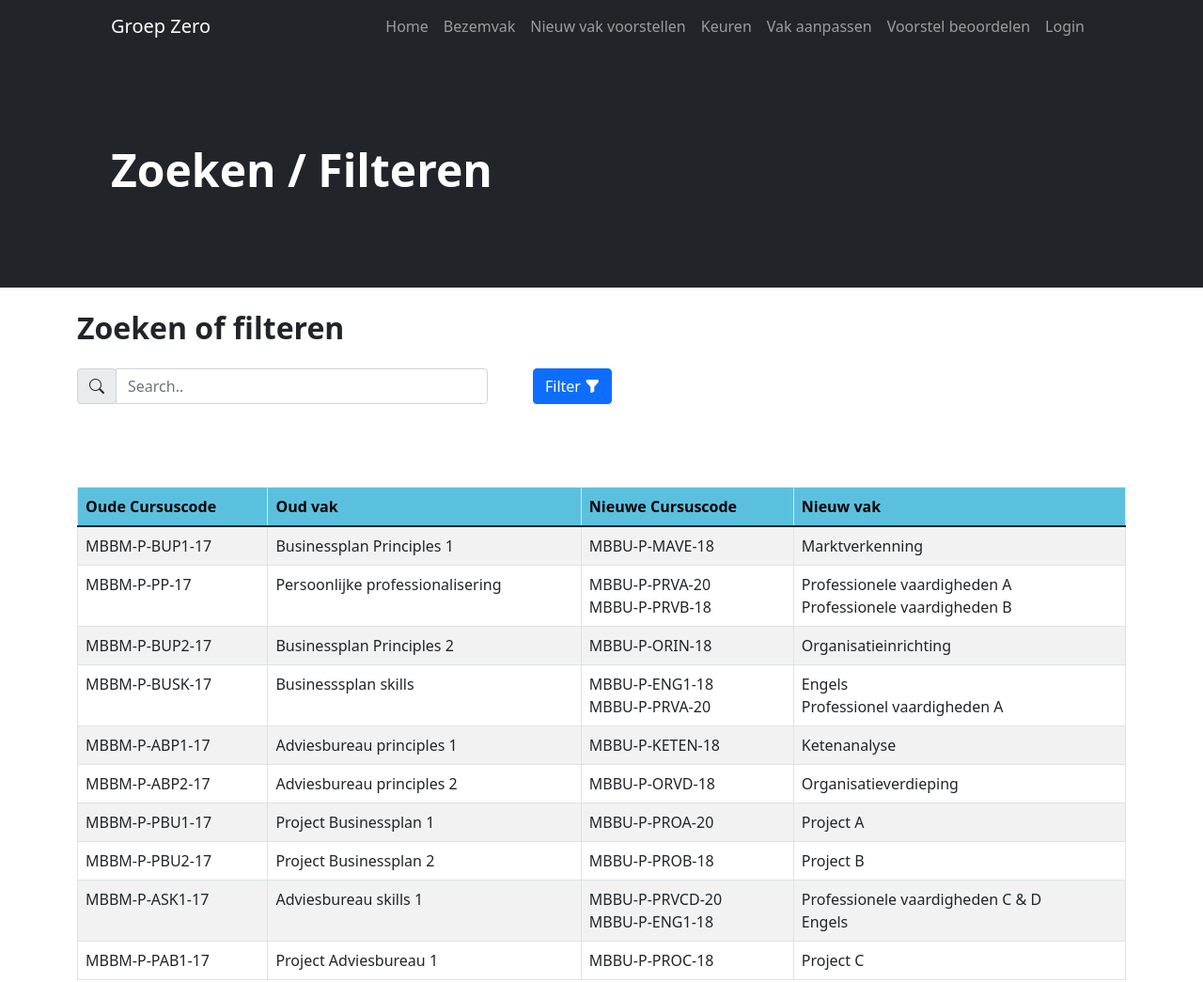
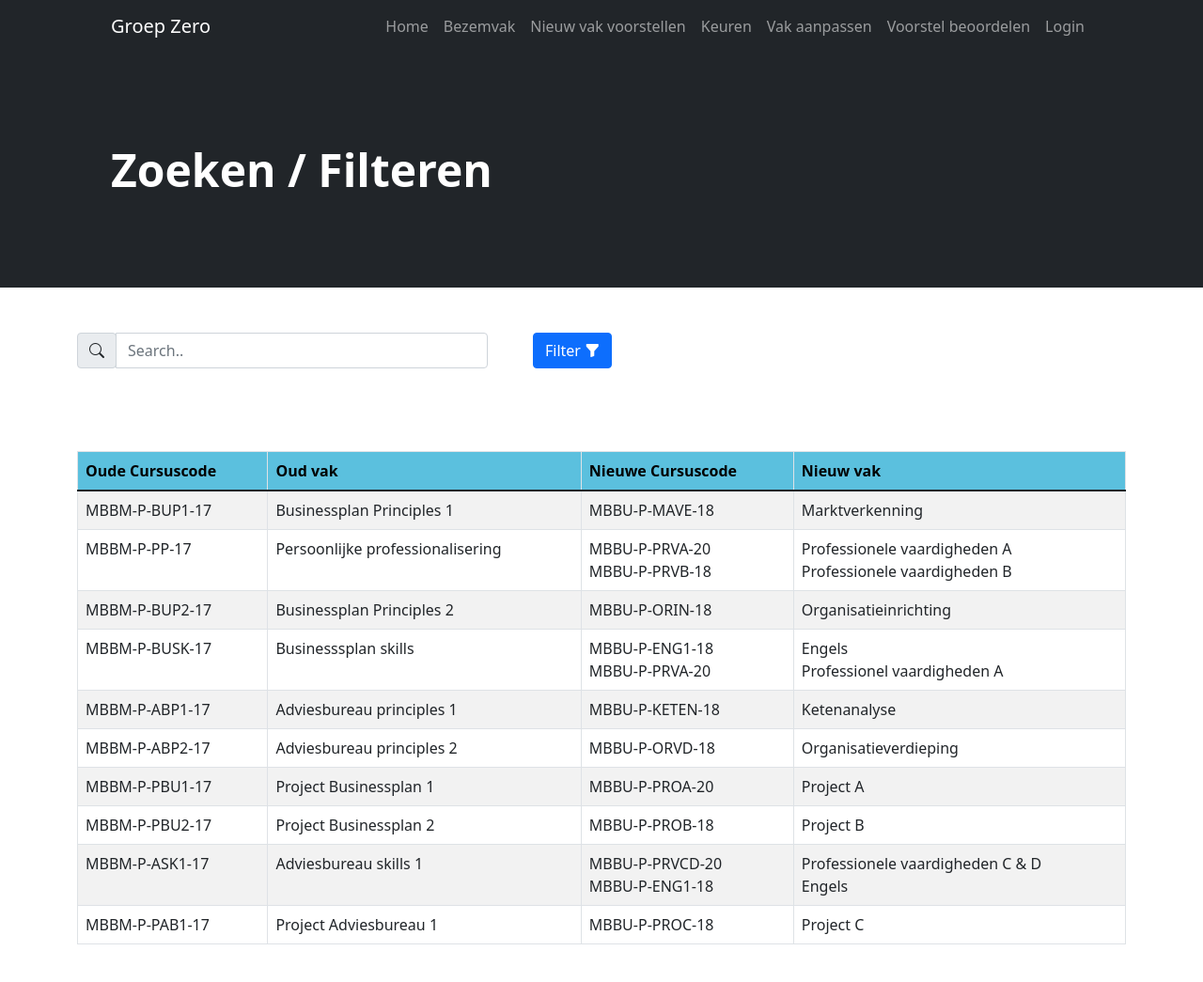
Before and after one commit to Tim-Bolhoeve/GroepZeroPRFEP, a plain HTML site: page index.html in a window 1280 px wide. Shown: the top 1045 px of the page at 94% size. Drawn offline with nearby package versions, Linux system fonts and the light colour scheme.

Commit message:
zoekfilter text update

```diff
--- a/holders/home/zoekfilter.html
+++ b/holders/home/zoekfilter.html
@@ -1,7 +1,6 @@
 <section class="py-4" id="features">
     <div class="container">
         <div class="row gx-5">
-            <div class="col-lg-4 mb-5 mb-lg-0"><h2 class="fw-bolder mb-0">Zoeken of filteren</h2></div>
             <div class="col-lg-10">
               <br>
                 <div class="row gx-5 row-cols-1 row-cols-md-2">
```
